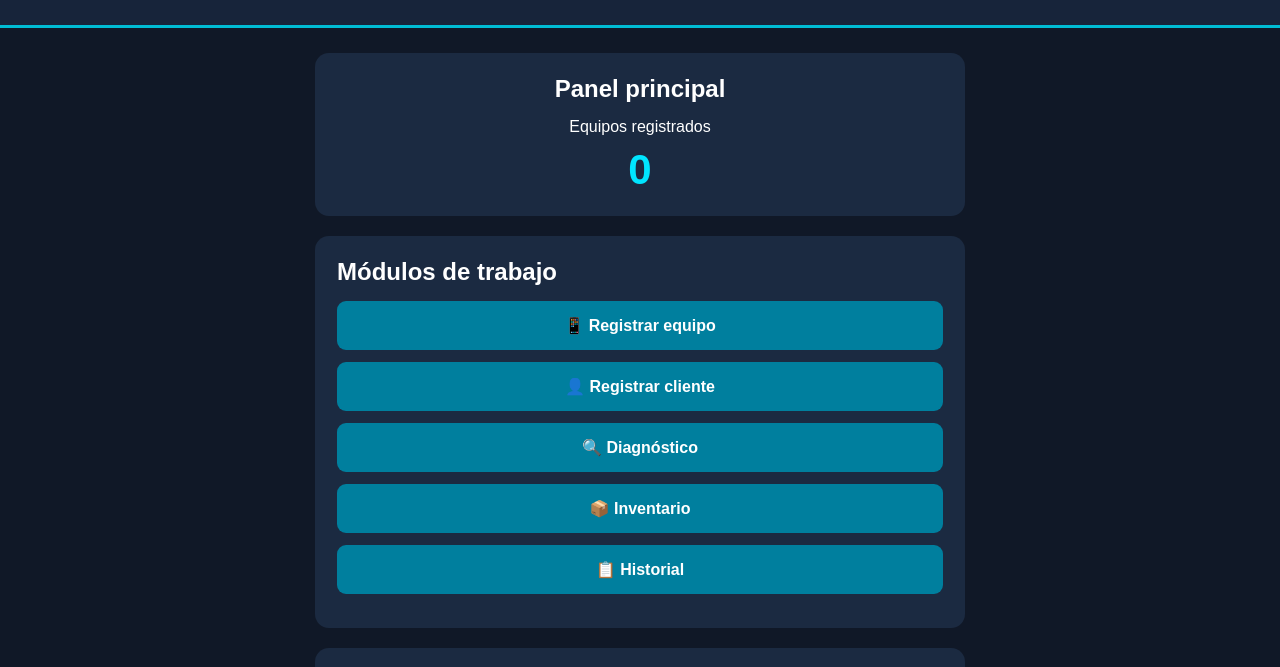
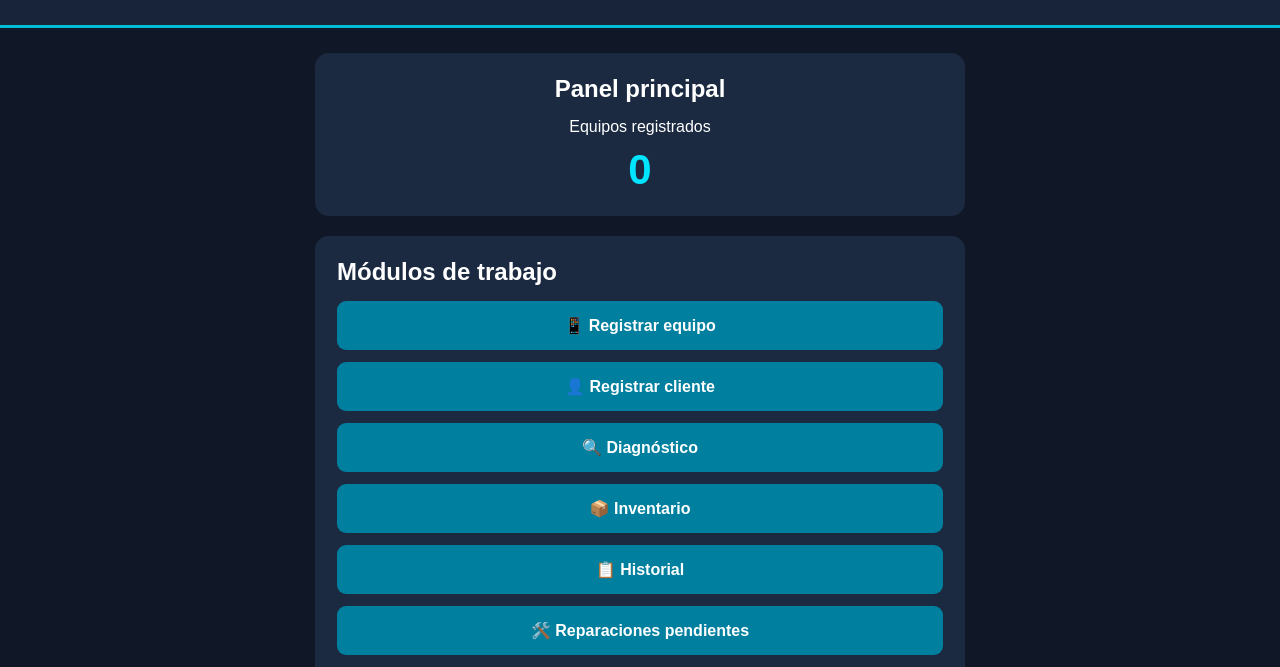
Before and after one commit to contrerasyamirt-ui/Celular-360, a plain HTML site: page index.html in a window 1280 px wide. Shown: the part 90-757 px from the top of the page. Drawn offline with Linux system fonts and the light colour scheme.

Commit message:
agregar boton reparaciones penientes

```diff
--- a/index.html
+++ b/index.html
@@ -31,6 +31,7 @@
       <button onclick="diagnostico()">🔍 Diagnóstico</button>
       <button onclick="inventario()">📦 Inventario</button>
       <button onclick="historial()">📋 Historial</button>
+      <button onclick="reparacionesPendientes()">🛠️ Reparaciones pendientes</button>
     </section>
 
     <section id="resultado" class="resultado">
```
